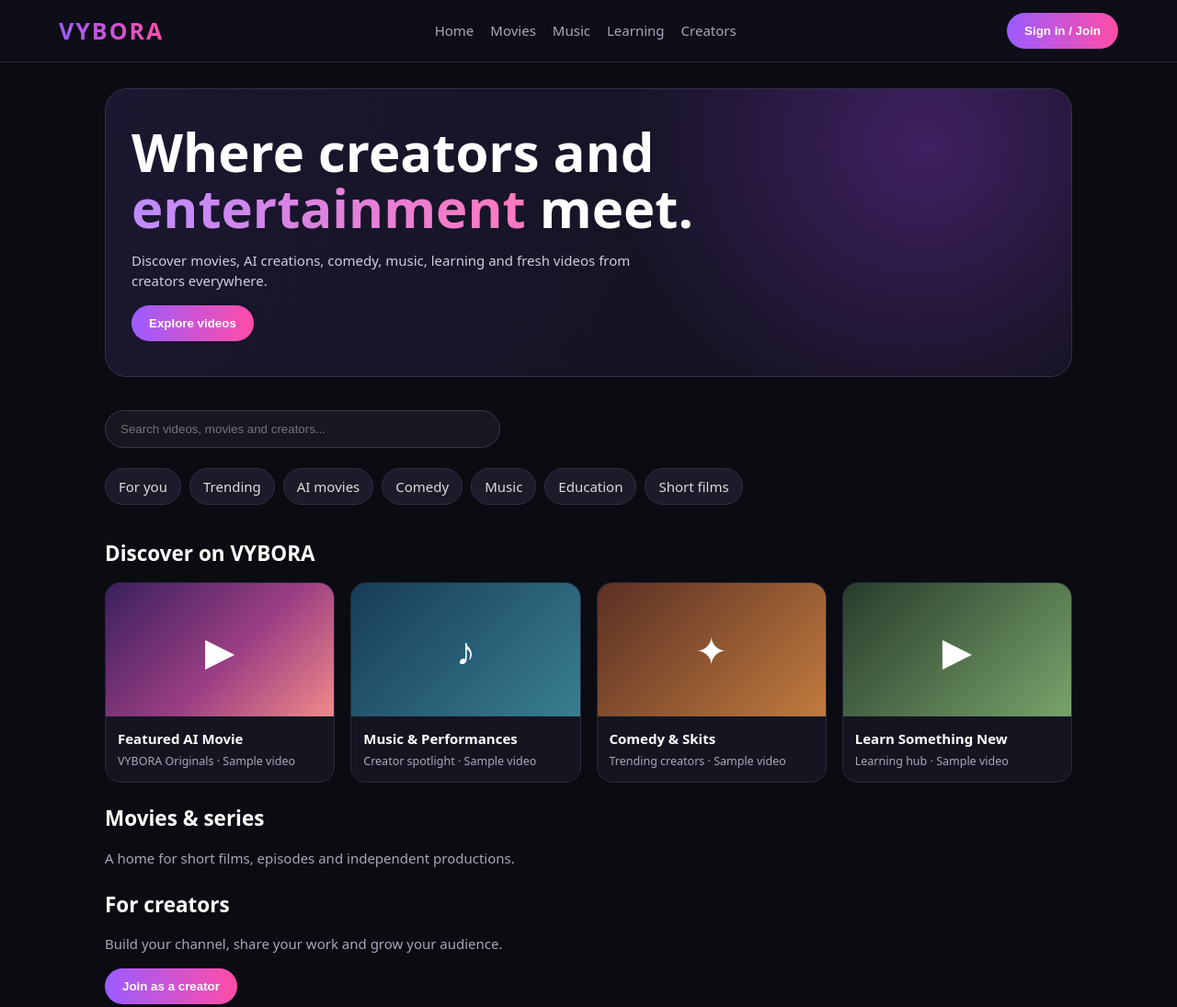
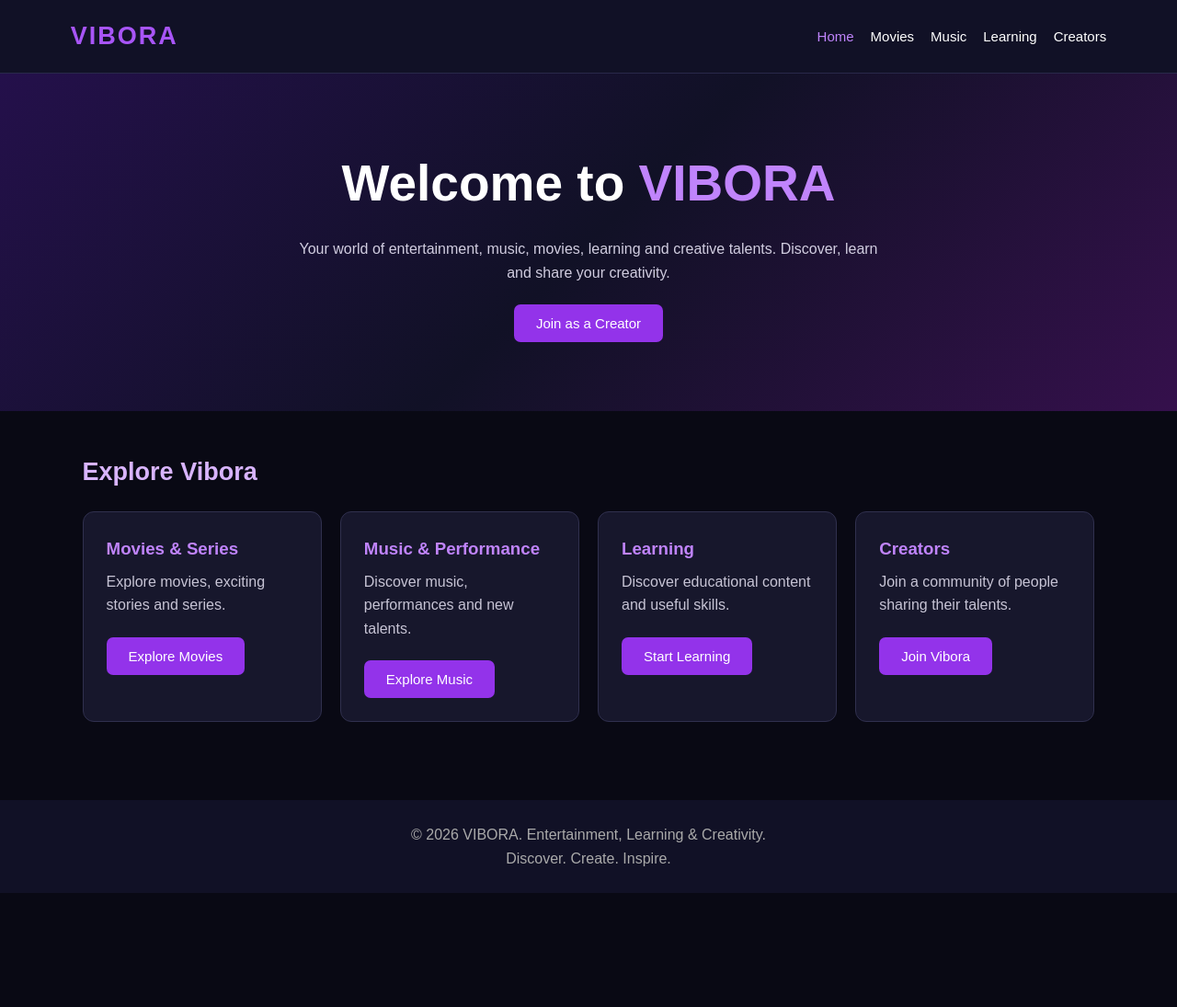
Before and after one commit to ochukojohnson54-ux/Vybora, a plain HTML site: page index.html in a window 1280 px wide. Shown: the top 1095 px of the page at 92% size. After the commit the page ends 971 px from the top, so only its background shows below. Drawn offline with Linux system fonts and the light colour scheme.

Commit message:
Update index.html

```diff
--- a/index.html
+++ b/index.html
@@ -1,49 +1,404 @@
-<!doctype html>
+
+<!DOCTYPE html>
 <html lang="en">
 <head>
-<meta charset="utf-8">
-<meta name="viewport" content="width=device-width, initial-scale=1">
-<title>VYBORA — Where creators and entertainment meet</title>
+<meta charset="UTF-8">
+<meta name="viewport" content="width=device-width, initial-scale=1.0">
+<title>VIBORA - Entertainment, Learning & Creators</title>
+
 <style>
-:root{--bg:#0b0b12;--panel:#151522;--muted:#a7a7b8;--text:#fff;--a:#9b5cff;--b:#ff4da6}
-*{box-sizing:border-box}body{margin:0;background:var(--bg);color:var(--text);font:15px/1.5 system-ui,Arial,sans-serif}
-header{position:sticky;top:0;background:#10101bea;backdrop-filter:blur(12px);border-bottom:1px solid #29293a;padding:14px 5%;display:flex;align-items:center;justify-content:space-between;gap:14px;z-index:2}
-.logo{font-size:25px;font-weight:900;letter-spacing:2px;background:linear-gradient(90deg,var(--a),var(--b));color:transparent;background-clip:text}
-nav{display:flex;gap:18px;flex-wrap:wrap}a{color:var(--muted);text-decoration:none}a:hover{color:white}
-main{max-width:1180px;margin:auto;padding:28px 5% 70px}
-.hero{padding:38px 28px;border:1px solid #37304d;border-radius:24px;background:radial-gradient(circle at 85% 20%,#652d9b88,transparent 36%),linear-gradient(120deg,#1b1730,#11111b);margin-bottom:28px}
-.hero h1{font-size:clamp(32px,6vw,58px);line-height:1.05;margin:0 0 12px}.gradient{background:linear-gradient(90deg,#bd8cff,#ff78bd);color:transparent;background-clip:text}
-.hero p{color:#d1cddd;max-width:580px}.btn{border:0;border-radius:999px;padding:12px 19px;background:linear-gradient(90deg,var(--a),var(--b));color:white;font-weight:700;cursor:pointer}
-.search{width:100%;max-width:430px;padding:12px 16px;border:1px solid #38384b;border-radius:999px;background:#171722;color:white;margin:8px 0 22px}
-.chips{display:flex;gap:9px;overflow:auto;padding-bottom:14px}.chip{white-space:nowrap;padding:8px 14px;border-radius:30px;background:#1b1b2a;color:#ddd;border:1px solid #303044}
-h2{margin:22px 0 14px}.grid{display:grid;grid-template-columns:repeat(auto-fit,minmax(220px,1fr));gap:17px}
-.card{background:var(--panel);border:1px solid #29293b;border-radius:17px;overflow:hidden}.thumb{height:145px;background:linear-gradient(135deg,#39205e,#9b3e83 55%,#f18a8a);display:grid;place-items:center;font-size:42px}.card:nth-child(2) .thumb{background:linear-gradient(135deg,#173c59,#397e91)}.card:nth-child(3) .thumb{background:linear-gradient(135deg,#5b3024,#c17b3e)}.card:nth-child(4) .thumb{background:linear-gradient(135deg,#283c2c,#78a36b)}
-.info{padding:13px}.info strong{display:block}.info small{color:var(--muted)}
-footer{border-top:1px solid #29293a;color:var(--muted);padding:24px 5%;text-align:center}
-.modal{display:none;position:fixed;inset:0;background:#000b;z-index:5;place-items:center;padding:20px}.modal.open{display:grid}.dialog{width:min(440px,100%);background:#191927;border:1px solid #44405a;border-radius:18px;padding:22px}.dialog input{display:block;width:100%;margin:12px 0;padding:12px;border-radius:9px;border:1px solid #44405a;background:#10101a;color:white}
-@media(max-width:600px){header{align-items:flex-start;flex-direction:column}nav{gap:12px;font-size:13px}.hero{padding:28px 20px}}
+* {
+  margin: 0;
+  padding: 0;
+  box-sizing: border-box;
+}
+
+body {
+  font-family: Arial, sans-serif;
+  background: #090914;
+  color: white;
+  line-height: 1.6;
+}
+
+header {
+  background: #111126;
+  padding: 18px 6%;
+  display: flex;
+  justify-content: space-between;
+  align-items: center;
+  flex-wrap: wrap;
+  gap: 15px;
+  border-bottom: 1px solid #29294a;
+}
+
+.logo {
+  font-size: 27px;
+  font-weight: bold;
+  color: #a855f7;
+  letter-spacing: 2px;
+}
+
+nav {
+  display: flex;
+  gap: 18px;
+  flex-wrap: wrap;
+}
+
+nav button {
+  background: none;
+  border: none;
+  color: white;
+  font-size: 15px;
+  cursor: pointer;
+}
+
+nav button:hover,
+nav button.active {
+  color: #c084fc;
+}
+
+.hero {
+  padding: 75px 7%;
+  text-align: center;
+  background: linear-gradient(135deg, #24104b, #111126, #35104c);
+}
+
+.hero h1 {
+  font-size: clamp(32px, 6vw, 55px);
+  margin-bottom: 15px;
+}
+
+.hero h1 span {
+  color: #c084fc;
+}
+
+.hero p {
+  color: #d1cde0;
+  max-width: 650px;
+  margin: auto;
+}
+
+.hero button,
+.action-button {
+  background: #9333ea;
+  color: white;
+  border: none;
+  padding: 12px 24px;
+  border-radius: 7px;
+  margin-top: 22px;
+  cursor: pointer;
+  font-size: 15px;
+}
+
+.hero button:hover,
+.action-button:hover {
+  background: #7e22ce;
+}
+
+.container {
+  padding: 45px 7%;
+}
+
+.section-title {
+  font-size: 27px;
+  margin-bottom: 20px;
+  color: #d8b4fe;
+}
+
+.cards {
+  display: grid;
+  grid-template-columns: repeat(auto-fit, minmax(220px, 1fr));
+  gap: 20px;
+}
+
+.card {
+  background: #17172c;
+  padding: 25px;
+  border-radius: 12px;
+  border: 1px solid #30304e;
+  transition: 0.2s;
+}
+
+.card:hover {
+  transform: translateY(-4px);
+  border-color: #a855f7;
+}
+
+.card h3 {
+  color: #c084fc;
+  margin-bottom: 8px;
+}
+
+.card p {
+  color: #c7c4d5;
+}
+
+.page {
+  display: none;
+  min-height: 65vh;
+}
+
+.page.active {
+  display: block;
+}
+
+.search {
+  width: 100%;
+  max-width: 500px;
+  padding: 13px;
+  border-radius: 7px;
+  border: 1px solid #555;
+  background: #17172c;
+  color: white;
+  margin: 15px 0 25px;
+}
+
+.form-box {
+  max-width: 550px;
+  background: #17172c;
+  padding: 25px;
+  border-radius: 12px;
+  border: 1px solid #30304e;
+}
+
+.form-box input,
+.form-box textarea,
+.form-box select {
+  display: block;
+  width: 100%;
+  padding: 13px;
+  margin: 12px 0;
+  border-radius: 6px;
+  border: 1px solid #444;
+  background: #090914;
+  color: white;
+}
+
+.form-box textarea {
+  min-height: 110px;
+  resize: vertical;
+}
+
+.message {
+  margin-top: 15px;
+  color: #c4b5fd;
+}
+
+footer {
+  background: #111126;
+  text-align: center;
+  padding: 25px;
+  color: #aaa;
+  margin-top: 40px;
+}
+
+@media (max-width: 600px) {
+  header {
+    justify-content: center;
+  }
+
+  nav {
+    justify-content: center;
+  }
+
+  nav button {
+    font-size: 13px;
+  }
+
+  .hero {
+    padding: 55px 6%;
+  }
+}
 </style>
 </head>
+
 <body>
-<header><div class="logo">VYBORA</div><nav><a href="#">Home</a><a href="#movies">Movies</a><a href="#music">Music</a><a href="#learn">Learning</a><a href="#creators">Creators</a></nav><button class="btn" onclick="openModal()">Sign in / Join</button></header>
+
+<header>
+  <div class="logo">VIBORA</div>
+
+  <nav>
+    <button class="active" onclick="showPage('home', this)">Home</button>
+    <button onclick="showPage('movies', this)">Movies</button>
+    <button onclick="showPage('music', this)">Music</button>
+    <button onclick="showPage('learning', this)">Learning</button>
+    <button onclick="showPage('creators', this)">Creators</button>
+  </nav>
+</header>
+
 <main>
-<section class="hero"><h1>Where creators and <span class="gradient">entertainment</span> meet.</h1><p>Discover movies, AI creations, comedy, music, learning and fresh videos from creators everywhere.</p><button class="btn" onclick="document.getElementById('discover').scrollIntoView({behavior:'smooth'})">Explore videos</button></section>
-<input class="search" id="search" placeholder="Search videos, movies and creators..." oninput="filterCards()">
-<div class="chips"><span class="chip">For you</span><span class="chip">Trending</span><span class="chip">AI movies</span><span class="chip">Comedy</span><span class="chip">Music</span><span class="chip">Education</span><span class="chip">Short films</span></div>
-<section id="discover"><h2>Discover on VYBORA</h2><div class="grid" id="cards">
-<article class="card"><div class="thumb">▶</div><div class="info"><strong>Featured AI Movie</strong><small>VYBORA Originals · Sample video</small></div></article>
-<article class="card"><div class="thumb">♪</div><div class="info"><strong>Music & Performances</strong><small>Creator spotlight · Sample video</small></div></article>
-<article class="card"><div class="thumb">✦</div><div class="info"><strong>Comedy & Skits</strong><small>Trending creators · Sample video</small></div></article>
-<article class="card"><div class="thumb">▶</div><div class="info"><strong>Learn Something New</strong><small>Learning hub · Sample video</small></div></article>
-</div></section>
-<section id="movies"><h2>Movies & series</h2><p style="color:var(--muted)">A home for short films, episodes and independent productions.</p></section>
-<section id="creators"><h2>For creators</h2><p style="color:var(--muted)">Build your channel, share your work and grow your audience.</p><button class="btn" onclick="openModal()">Join as a creator</button></section>
+
+<section id="home" class="page active">
+  <div class="hero">
+    <h1>Welcome to <span>VIBORA</span></h1>
+    <p>
+      Your world of entertainment, music, movies, learning
+      and creative talents. Discover, learn and share your creativity.
+    </p>
+    <button onclick="showPage('creators')">Join as a Creator</button>
+  </div>
+
+  <div class="container">
+    <h2 class="section-title">Explore Vibora</h2>
+
+    <div class="cards">
+      <div class="card">
+        <h3>Movies & Series</h3>
+        <p>Explore movies, exciting stories and series.</p>
+        <button class="action-button" onclick="showPage('movies')">Explore Movies</button>
+      </div>
+
+      <div class="card">
+        <h3>Music & Performance</h3>
+        <p>Discover music, performances and new talents.</p>
+        <button class="action-button" onclick="showPage('music')">Explore Music</button>
+      </div>
+
+      <div class="card">
+        <h3>Learning</h3>
+        <p>Discover educational content and useful skills.</p>
+        <button class="action-button" onclick="showPage('learning')">Start Learning</button>
+      </div>
+
+      <div class="card">
+        <h3>Creators</h3>
+        <p>Join a community of people sharing their talents.</p>
+        <button class="action-button" onclick="showPage('creators')">Join Vibora</button>
+      </div>
+    </div>
+  </div>
+</section>
+
+<section id="movies" class="page">
+  <div class="container">
+    <h2 class="section-title">Movies & Series</h2>
+    <p>Discover movies, short films and exciting series on Vibora.</p>
+    <input class="search" type="search" placeholder="Search movies..." oninput="filterCards(this, 'movie-list')">
+
+    <div class="cards" id="movie-list">
+      <div class="card"><h3>Movies</h3><p>Movie content will appear here.</p></div>
+      <div class="card"><h3>Short Films</h3><p>Discover short films and stories.</p></div>
+      <div class="card"><h3>Series</h3><p>Explore exciting series.</p></div>
+    </div>
+  </div>
+</section>
+
+<section id="music" class="page">
+  <div class="container">
+    <h2 class="section-title">Music & Performance</h2>
+    <p>Discover songs, artists, performances and entertainment.</p>
+    <input class="search" type="search" placeholder="Search music..." oninput="filterCards(this, 'music-list')">
+
+    <div class="cards" id="music-list">
+      <div class="card"><h3>Music Spot</h3><p>Discover new music and artists.</p></div>
+      <div class="card"><h3>Performances</h3><p>Enjoy creative performances.</p></div>
+      <div class="card"><h3>New Artists</h3><p>Find emerging music talents.</p></div>
+    </div>
+  </div>
+</section>
+
+<section id="learning" class="page">
+  <div class="container">
+    <h2 class="section-title">Learning Centre</h2>
+    <p>Learn new things, develop your skills and grow.</p>
+    <input class="search" type="search" placeholder="Search learning..." oninput="filterCards(this, 'learning-list')">
+
+    <div class="cards" id="learning-list">
+      <div class="card"><h3>Education</h3><p>Explore educational content.</p></div>
+      <div class="card"><h3>Skills</h3><p>Discover useful practical skills.</p></div>
+      <div class="card"><h3>Tutorials</h3><p>Learn through helpful tutorials.</p></div>
+    </div>
+  </div>
+</section>
+
+<section id="creators" class="page">
+  <div class="container">
+    <h2 class="section-title">Join Vibora as a Creator</h2>
+    <p>Are you a musician, filmmaker, teacher or content creator? We welcome you.</p>
+
+    <div class="form-box">
+      <h3>Creator Registration</h3>
+
+      <form id="creator-form">
+        <input type="text" placeholder="Your full name" required>
+        <input type="email" placeholder="Your email address" required>
+
+        <select required>
+          <option value="">Select your category</option>
+          <option>Musician</option>
+          <option>Filmmaker</option>
+          <option>Educator</option>
+          <option>Comedian</option>
+          <option>Content Creator</option>
+          <option>Other</option>
+        </select>
+
+        <textarea placeholder="Tell us about yourself and your talent" required></textarea>
+
+        <button class="action-button" type="submit">Submit Application</button>
+      </form>
+
+      <p class="message" id="form-message"></p>
+    </div>
+  </div>
+</section>
+
 </main>
-<footer>© 2026 VYBORA · Where creators and entertainment meet.</footer>
-<div class="modal" id="modal" onclick="if(event.target===this)closeModal()"><div class="dialog"><h2>Welcome to VYBORA</h2><p style="color:var(--muted)">Account sign-in and registration will be connected in the next development step.</p><input placeholder="Email address" type="email"><input placeholder="Password" type="password"><button class="btn" onclick="alert('This is a visual prototype. Account creation is not connected yet.')">Continue</button> <button class="chip" onclick="closeModal()">Close</button></div></div>
+
+<footer>
+  <p>© 2026 VIBORA. Entertainment, Learning & Creativity.</p>
+  <p>Discover. Create. Inspire.</p>
+</footer>
+
 <script>
-function openModal(){document.getElementById('modal').classList.add('open')}
-function closeModal(){document.getElementById('modal').classList.remove('open')}
-function filterCards(){const q=document.getElementById('search').value.toLowerCase();document.querySelectorAll('#cards .card').forEach(c=>c.style.display=c.innerText.toLowerCase().includes(q)?'block':'none')}
+function showPage(pageId, button) {
+  document.querySelectorAll('.page').forEach(function(page) {
+    page.classList.remove('active');
+  });
+
+  const selectedPage = document.getElementById(pageId);
+
+  if (selectedPage) {
+    selectedPage.classList.add('active');
+  }
+
+  document.querySelectorAll('nav button').forEach(function(btn) {
+    btn.classList.remove('active');
+  });
+
+  if (button) {
+    button.classList.add('active');
+  } else {
+    document.querySelectorAll('nav button').forEach(function(btn) {
+      if (btn.getAttribute('onclick').includes("'" + pageId + "'")) {
+        btn.classList.add('active');
+      }
+    });
+  }
+
+  window.scrollTo({ top: 0, behavior: 'smooth' });
+}
+
+function filterCards(input, listId) {
+  const searchText = input.value.toLowerCase();
+  const cards = document.querySelectorAll('#' + listId + ' .card');
+
+  cards.forEach(function(card) {
+    card.style.display = card.textContent.toLowerCase().includes(searchText)
+      ? ''
+      : 'none';
+  });
+}
+
+document.getElementById('creator-form').addEventListener('submit', function(event) {
+  event.preventDefault();
+
+  document.getElementById('form-message').textContent =
+    'Thank you for your interest in Vibora! Registration submission needs to be connected to a server before applications can be received.';
+
+  this.reset();
+});
 </script>
-</body></html>
+
+</body>
+      </html>
```
